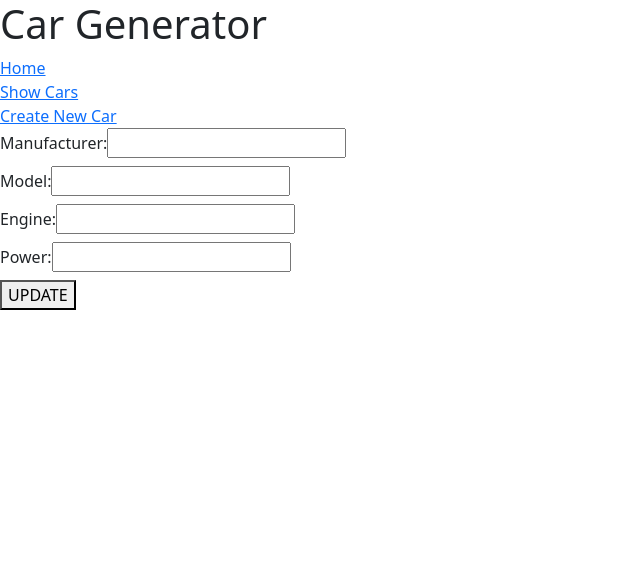
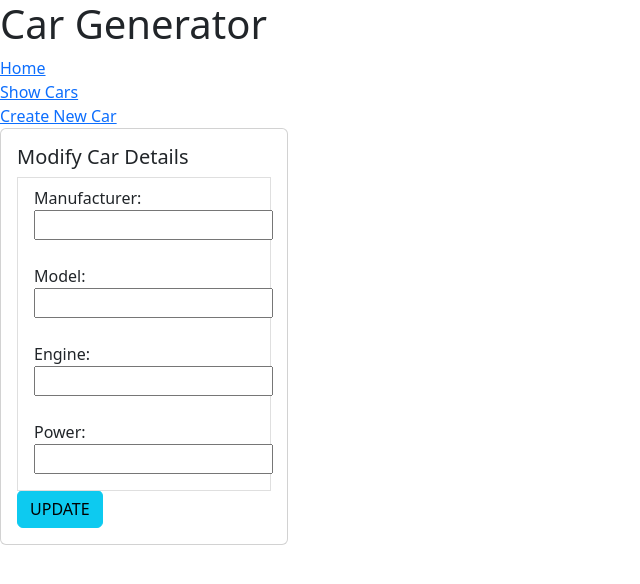
Before and after one commit to eduarddanaila/hackathon-academy, a React (Create React App) app in the folder hackathon/: page /update-car/1 in a window 1280 px wide. Shown: the top 584 px of the page, without its empty margins (0-640 px from the left). Built offline with nearby package versions, Linux system fonts and the light colour scheme.

Commit message:
hackathon final day

```diff
--- a/hackathon/package.json
+++ b/hackathon/package.json
@@ -9,6 +9,7 @@
     "axios": "^1.1.3",
     "bootstrap": "^5.2.2",
     "react": "^18.2.0",
+    "react-bootstrap": "^2.5.0",
     "react-dom": "^18.2.0",
     "react-router-dom": "^6.4.2",
     "react-scripts": "5.0.1",
--- a/hackathon/src/App.jsx
+++ b/hackathon/src/App.jsx
@@ -2,15 +2,14 @@
 /* eslint-disable react/jsx-no-undef */
 import 'bootstrap/dist/css/bootstrap.min.css';
 import React, { Component } from 'react';
-
 import { BrowserRouter as Router, Route, Routes, Link } from 'react-router-dom';
-
 import './App.css';
 import {useState} from  'react'
 // import {
 //   Col, Container, Nav, Row,
 // } from 'react-bootstrap';
-
+import Button from 'react-bootstrap/Button';
+import Card from 'react-bootstrap/Card';
 import CreateCar from './Components/CreateCar';
 import ShowCars from './Components/ShowCars';
 import UpdateCar from './Components/UpdateCar';
--- a/hackathon/src/Components/CreateCar.jsx
+++ b/hackathon/src/Components/CreateCar.jsx
@@ -1,6 +1,10 @@
+/* eslint-disable no-unused-vars */
 /* eslint-disable react/jsx-no-undef */
 import axios from 'axios';
 import { useState } from 'react';
+import Button from 'react-bootstrap/Button';
+import Card from 'react-bootstrap/Card';
+import ListGroup from 'react-bootstrap/ListGroup'
 
 function CreateCar() {
   const [manufacturer, setManufacturer] = useState('');
@@ -19,29 +23,42 @@ function CreateCar() {
 
   return (
     <div>
-      <form onSubmit={handleSubmit}>
+      <Card style={{ width: '18rem'}}>
+        <Card.Body>
+          <Card.Title>New Car Input</Card.Title>
+          <Card.Text>
+            <ListGroup>
+        <form onSubmit={handleSubmit}>
+          <ListGroup.Item>
         <label htmlFor="manufacturer">
           Manufacturer:
           <input type="text" value={manufacturer} onChange={e => setManufacturer(e.target.value)} />
         </label>
-        <br />
+        </ListGroup.Item>
+        <ListGroup.Item>
         <label htmlFor="model">
           Model:
           <input type="text" value={model} onChange={e => setModel(e.target.value)} />
         </label>
-        <br />
+        </ListGroup.Item>
+        <ListGroup.Item>
         <label htmlFor="engine">
           Engine:
           <input type="text" value={engine} onChange={e => setEngine(e.target.value)} required />
         </label>
-        <br />
+        </ListGroup.Item>
+        <ListGroup.Item>
         <label htmlFor="power">
           Power:
           <input type="text" value={power} onChange={e => setPower(e.target.value)} required />
         </label>
-        <br />
-        <button Variant="Primary" type="submit">CREATE</button>
+        </ListGroup.Item>
+        <Button variant="success" type="submit">CREATE</Button>
       </form>
+      </ListGroup>
+      </Card.Text>
+        </Card.Body>
+      </Card>
     </div>
   );
 }
--- a/hackathon/src/Components/ShowCars.jsx
+++ b/hackathon/src/Components/ShowCars.jsx
@@ -1,7 +1,8 @@
 import axios from 'axios';
 import { useEffect, useState } from 'react';
 import { useNavigate } from 'react-router-dom'
-
+import Button from 'react-bootstrap/Button'
+import Card from 'react-bootstrap/Card'
 
 function ShowCars() {
     const [cars, setCars] = useState([]);
@@ -23,31 +24,27 @@ function ShowCars() {
             .catch((err) => console.log(err.message));
         console.log("ID:", id);
     }
-
-    // const handleUpdate = (e, { id }) => {
-    //     e.preventDefault();
-    //     axios.put('http://localhost:4193/Cars/modifyCar/' + id,)
-    //         .then((response) => {
-    //             return response.data;
-    //         })
-    //         .catch((err) => console.log(err.message));
-    //     console.log("ID:", id);
-    // }
-    return (
+return (
         <>
+        <Card style={{ width: '18rem'}}>
+        <Card.Body>
+          <Card.Title>Car Details</Card.Title>
+          <Card.Text>
             {cars.map(({ _id, manufacturer, model, engine, power }) => (
                 <div key={_id}>
                     <p>{manufacturer}</p>
                     <p>{model}</p>
                     <p>{engine}</p>
                     <p>{power}</p>
-                    <button onClick={() => handleDelete(_id)}>Delete Car</button>
-                    {/* <button onClick={() => handleUpdate(_id)}>UPDATE</button> */}
-                <button onClick={() => {
+                    <Button onClick={() => handleDelete(_id)}>Delete Car</Button>
+                    <Button onClick={() => {
                     navigate('/update-car/' + _id);
-                }}>Modify Car</button>
+                }}>Modify Car</Button>
                 </div>
             ))}
+            </Card.Text>
+        </Card.Body>
+      </Card>
         </>
     );
 }
--- a/hackathon/src/Components/UpdateCar.jsx
+++ b/hackathon/src/Components/UpdateCar.jsx
@@ -1,7 +1,11 @@
+/* eslint-disable no-unused-vars */
 
 import axios from 'axios';
 import { useState } from 'react';
 import { useNavigate, useParams } from 'react-router-dom';
+import Button from 'react-bootstrap/Button';
+import Card from 'react-bootstrap/Card';
+import ListGroup from 'react-bootstrap/ListGroup'
 
 
 function UpdateCar({ currentCar }) {
@@ -25,29 +29,42 @@ function UpdateCar({ currentCar }) {
     };
     return (
         <div>
+          <Card style={{ width: '18rem'}}>
+        <Card.Body>
+          <Card.Title>Modify Car Details</Card.Title>
+          <Card.Text>
+            <ListGroup>
         <form onSubmit={handleUpdate}>
+          <ListGroup.Item>
           <label htmlFor="manufacturer">
             Manufacturer:
             <input type="text" value={manufacturer}  onChange={e => setManufacturer(e.target.value)} />
           </label>
-          <br />
+          </ListGroup.Item>
+          <ListGroup.Item>
           <label htmlFor="model">
             Model:
             <input type="text" value={model}  onChange={e => setModel(e.target.value)} />
           </label>
-          <br />
+          </ListGroup.Item>
+          <ListGroup.Item>
           <label htmlFor="engine">
             Engine:
             <input type="text" value={engine}  onChange={e => setEngine(e.target.value)} required />
           </label>
-          <br />
+          </ListGroup.Item>
+          <ListGroup.Item>
           <label htmlFor="power">
             Power:
             <input type="text" value={power}  onChange={e => setPower(e.target.value)} required />
           </label>
-          <br />
-          <button Variant="Primary" type="submit">UPDATE</button>
+          </ListGroup.Item>
+          <Button variant="info" type="submit">UPDATE</Button>{' '}
         </form>
+        </ListGroup>
+      </Card.Text>
+        </Card.Body>
+      </Card>
       </div>
     );
 }
```
Also changed, not shown: 1 other file (tests, documents, lock files or other folders).
